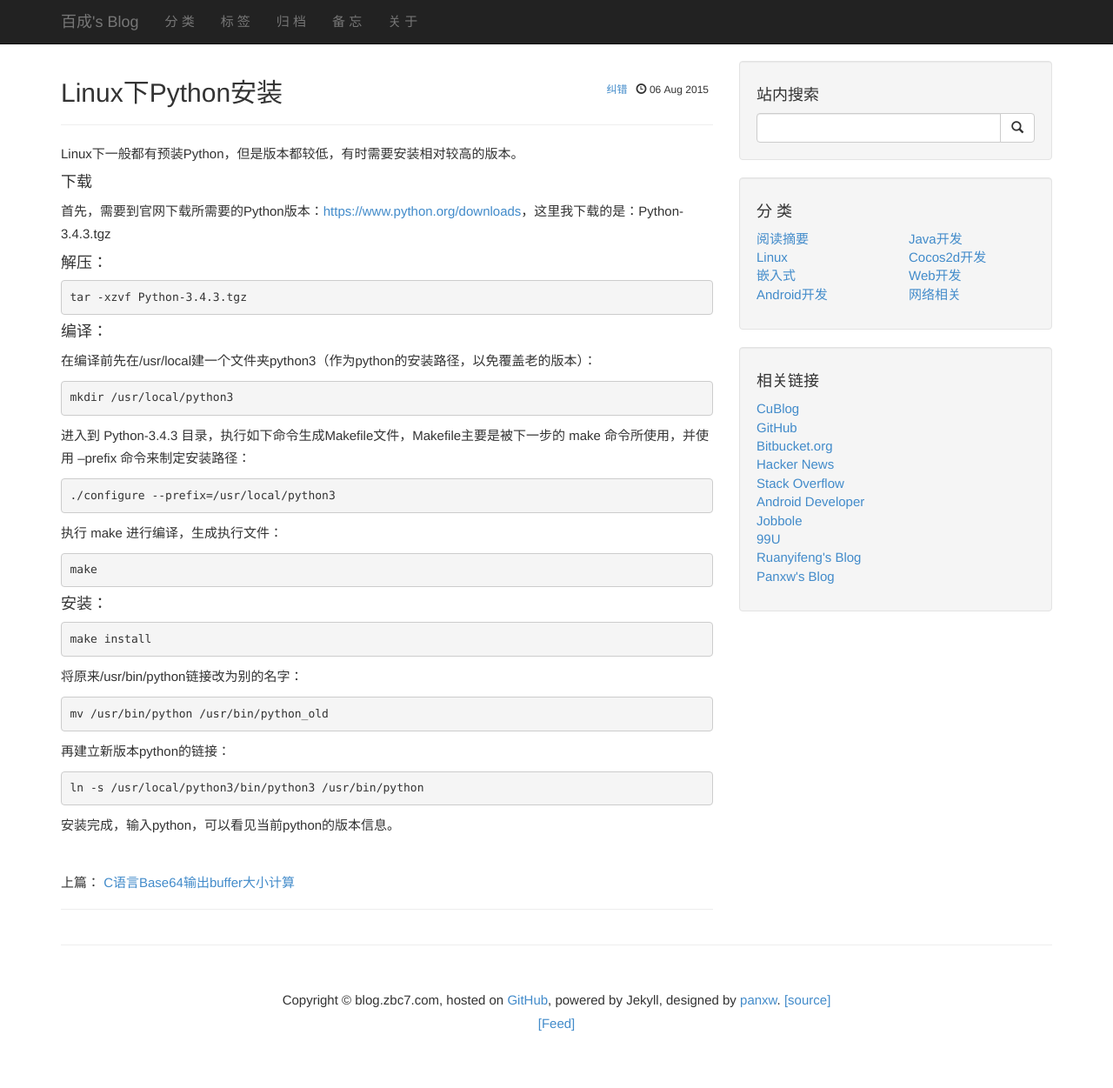
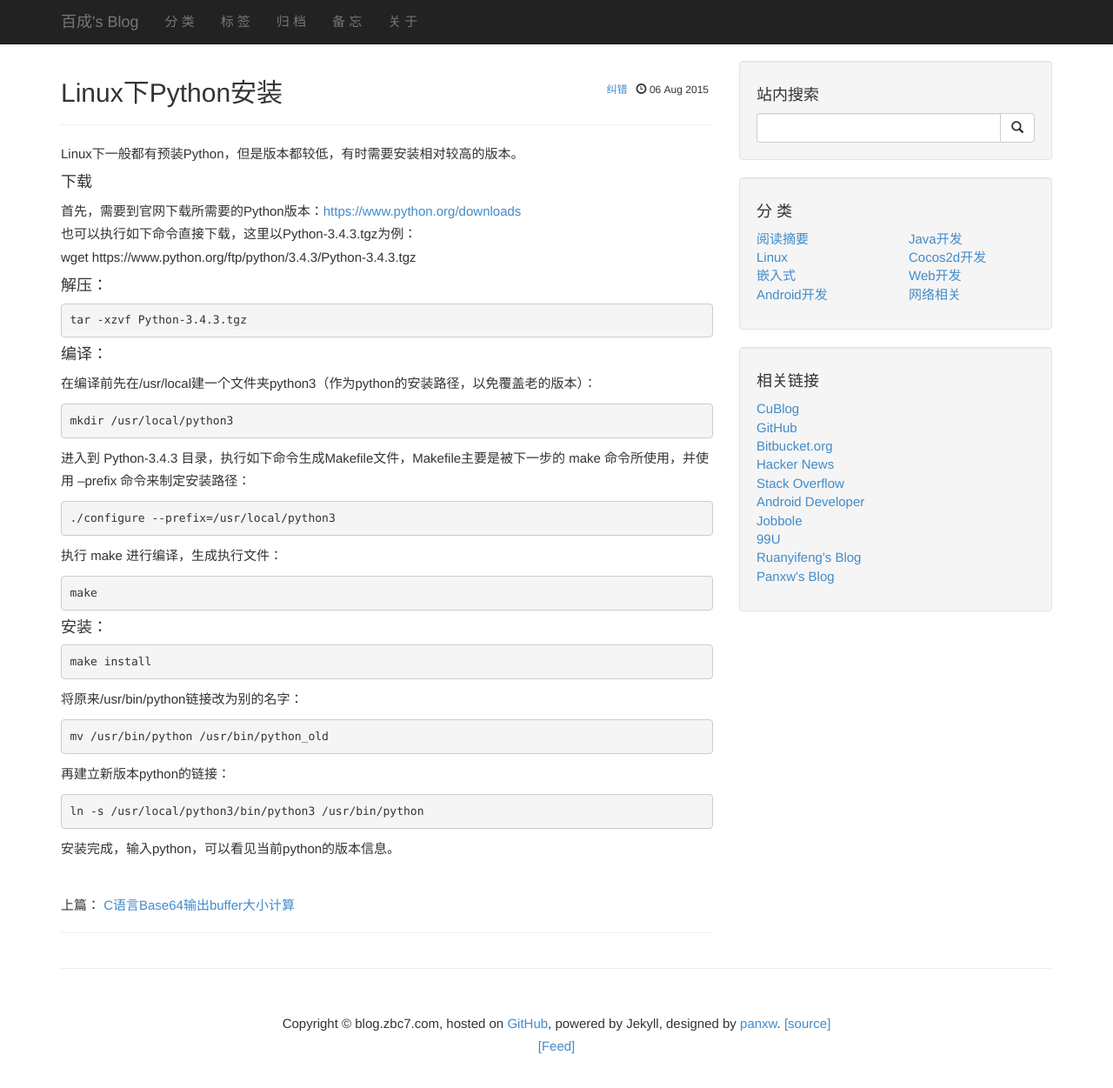
Before and after one commit to zbc0512/zbc0512.github.io, a Jekyll site: the page built from _posts/2015-08-06-linux-python-install.md, in a window 1280 px wide and 1276 px high. Shown: the top 1251 px of the window at 87% size. Built offline with Jekyll 4.4.1, drawn with Linux system fonts in a browser that asks for light colours; Markdown is read by kramdown in place of the engine named in the settings; comment, search, counter and statistics services are not loaded.

Commit message:
update python-install

```diff
--- a/_posts/2015-08-06-linux-python-install.md
+++ b/_posts/2015-08-06-linux-python-install.md
@@ -8,7 +8,9 @@ tags: ["Linux,Python"]
 Linux下一般都有预装Python，但是版本都较低，有时需要安装相对较高的版本。
 
 ####下载
-首先，需要到官网下载所需要的Python版本：<https://www.python.org/downloads>，这里我下载的是：Python-3.4.3.tgz
+首先，需要到官网下载所需要的Python版本：<https://www.python.org/downloads>
+也可以执行如下命令直接下载，这里以Python-3.4.3.tgz为例：
+    wget https://www.python.org/ftp/python/3.4.3/Python-3.4.3.tgz
 
 ####解压：
 
```
